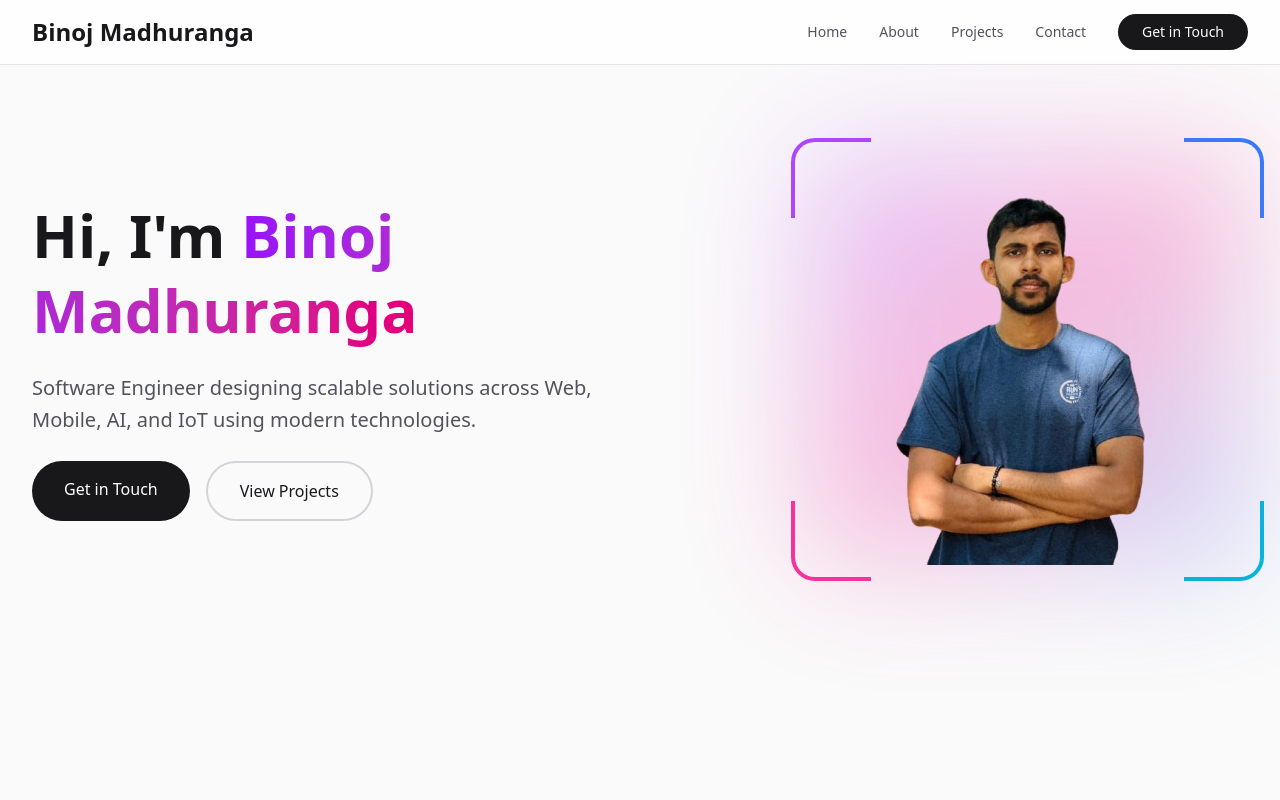
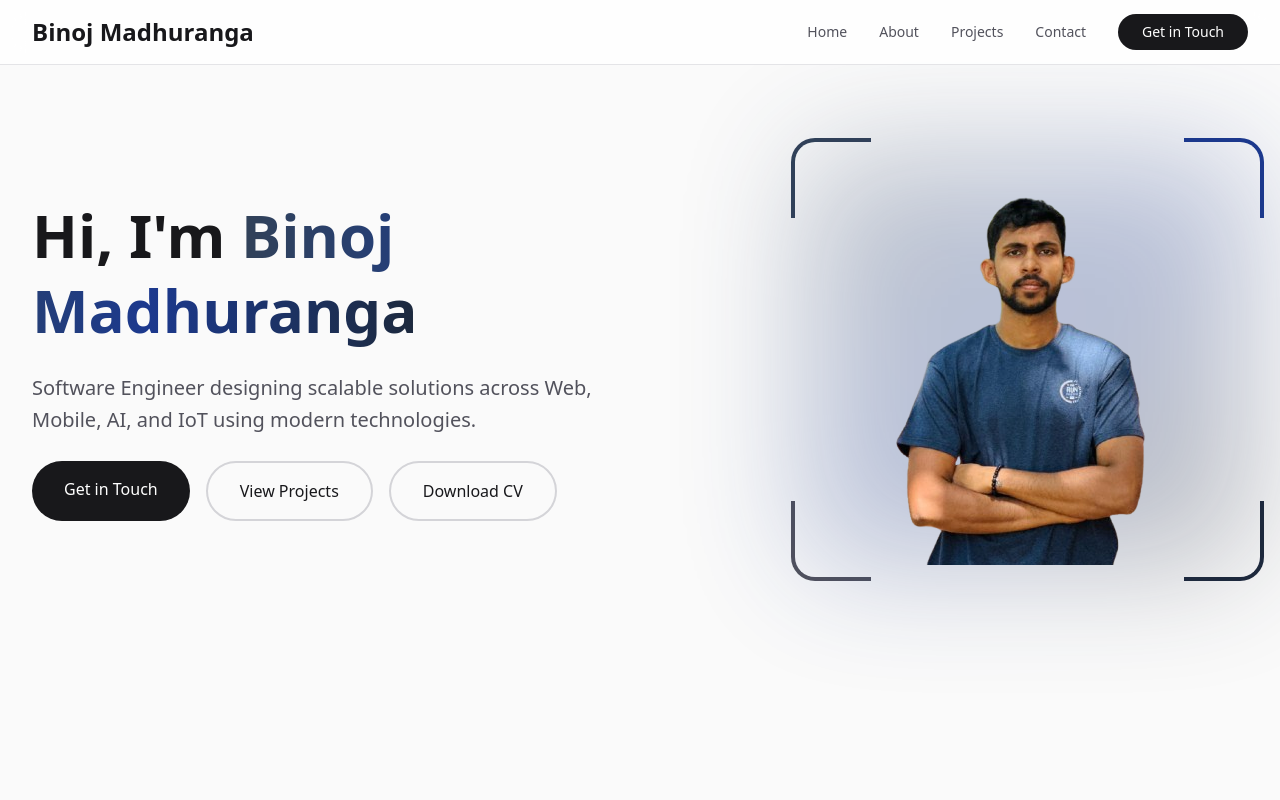
Before and after one commit to binojmadhuranga/my-new-portfolio, a Next.js app: page / in a window 1280 px wide. Shown: the top 800 px of the page. Built offline with nearby package versions, Linux system fonts and the light colour scheme.

Commit message:
Refactor code structure for improved readability and maintainability

```diff
--- a/components/sections/Hero.tsx
+++ b/components/sections/Hero.tsx
@@ -8,23 +8,30 @@ export default function Hero() {
           {/* Text Content */}
           <div className="space-y-6">
             <h1 className="text-5xl md:text-6xl font-bold text-zinc-900 dark:text-zinc-50 leading-tight">
-              Hi, I'm <span className="text-transparent bg-clip-text bg-gradient-to-r from-purple-600 to-pink-600">Binoj Madhuranga</span>
+              Hi, I'm <span className="text-transparent bg-clip-text bg-gradient-to-r from-slate-700 via-blue-900 to-slate-800 dark:from-slate-200 dark:via-blue-400 dark:to-slate-300">Binoj Madhuranga</span>
             </h1>
             <p className="text-xl text-zinc-600 dark:text-zinc-400 leading-relaxed">
               Software Engineer designing scalable solutions across Web, Mobile, AI, and IoT using modern technologies.
             </p>
-            <div className="flex flex-wrap gap-4">
+            <div className="flex gap-2 sm:gap-4">
               <a
                 href="#contact"
-                className="px-8 py-4 rounded-full bg-zinc-900 text-white font-medium hover:bg-zinc-800 dark:bg-zinc-50 dark:text-zinc-900 dark:hover:bg-zinc-200 transition-colors"
+                className="px-3 py-2 sm:px-8 sm:py-4 rounded-full bg-zinc-900 text-white text-xs sm:text-base font-medium hover:bg-zinc-800 dark:bg-zinc-50 dark:text-zinc-900 dark:hover:bg-zinc-200 transition-colors whitespace-nowrap"
               >
                 Get in Touch
               </a>
               <a
                 href="#projects"
-                className="px-8 py-4 rounded-full border-2 border-zinc-300 dark:border-zinc-700 text-zinc-900 dark:text-zinc-50 font-medium hover:bg-zinc-100 dark:hover:bg-zinc-900 transition-colors"
+                className="px-3 py-2 sm:px-8 sm:py-4 rounded-full border-2 border-zinc-300 dark:border-zinc-700 text-zinc-900 dark:text-zinc-50 text-xs sm:text-base font-medium hover:bg-zinc-100 dark:hover:bg-zinc-900 transition-colors whitespace-nowrap"
               >
                 View Projects
+              </a>
+              <a
+                href="/Binoj_Madhuranga.pdf"
+                download="Binoj_Madhuranga.pdf"
+                className="px-3 py-2 sm:px-8 sm:py-4 rounded-full border-2 border-zinc-300 dark:border-zinc-700 text-zinc-900 dark:text-zinc-50 text-xs sm:text-base font-medium hover:bg-zinc-100 dark:hover:bg-zinc-900 transition-colors whitespace-nowrap"
+              >
+                Download CV
               </a>
             </div>
           </div>
@@ -33,13 +40,13 @@ export default function Hero() {
           <div className="relative flex justify-center lg:justify-end">
             <div className="relative inline-block group animate-[popup_1.5s_ease-out]">
               {/* Animated corner decorations */}
-              <div className="absolute -top-4 -left-4 w-20 h-20 border-t-4 border-l-4 border-purple-500 dark:border-purple-400 rounded-tl-3xl transition-all duration-700 group-hover:w-24 group-hover:h-24 group-hover:-top-6 group-hover:-left-6"></div>
-              <div className="absolute -top-4 -right-4 w-20 h-20 border-t-4 border-r-4 border-blue-500 dark:border-blue-400 rounded-tr-3xl transition-all duration-700 group-hover:w-24 group-hover:h-24 group-hover:-top-6 group-hover:-right-6"></div>
-              <div className="absolute -bottom-4 -left-4 w-20 h-20 border-b-4 border-l-4 border-pink-500 dark:border-pink-400 rounded-bl-3xl transition-all duration-700 group-hover:w-24 group-hover:h-24 group-hover:-bottom-6 group-hover:-left-6"></div>
-              <div className="absolute -bottom-4 -right-4 w-20 h-20 border-b-4 border-r-4 border-cyan-500 dark:border-cyan-400 rounded-br-3xl transition-all duration-700 group-hover:w-24 group-hover:h-24 group-hover:-bottom-6 group-hover:-right-6"></div>
+              <div className="absolute -top-4 -left-4 w-20 h-20 border-t-4 border-l-4 border-slate-700 dark:border-slate-400 rounded-tl-3xl transition-all duration-700 group-hover:w-24 group-hover:h-24 group-hover:-top-6 group-hover:-left-6"></div>
+              <div className="absolute -top-4 -right-4 w-20 h-20 border-t-4 border-r-4 border-blue-900 dark:border-blue-500 rounded-tr-3xl transition-all duration-700 group-hover:w-24 group-hover:h-24 group-hover:-top-6 group-hover:-right-6"></div>
+              <div className="absolute -bottom-4 -left-4 w-20 h-20 border-b-4 border-l-4 border-zinc-600 dark:border-zinc-500 rounded-bl-3xl transition-all duration-700 group-hover:w-24 group-hover:h-24 group-hover:-bottom-6 group-hover:-left-6"></div>
+              <div className="absolute -bottom-4 -right-4 w-20 h-20 border-b-4 border-r-4 border-slate-800 dark:border-slate-300 rounded-br-3xl transition-all duration-700 group-hover:w-24 group-hover:h-24 group-hover:-bottom-6 group-hover:-right-6"></div>
 
               {/* Glowing background effect */}
-              <div className="absolute inset-0 bg-gradient-to-br from-purple-500 via-pink-500 to-blue-500 rounded-3xl blur-3xl opacity-20 animate-pulse"></div>
+              <div className="absolute inset-0 bg-gradient-to-br from-slate-700 via-blue-900 to-zinc-800 rounded-3xl blur-3xl opacity-15 animate-pulse"></div>
 
               {/* Profile Image */}
               <div className="relative overflow-hidden transition-transform duration-700 group-hover:scale-105">
```
Also changed, not shown: 1 other file (tests, documents, lock files or other folders).
